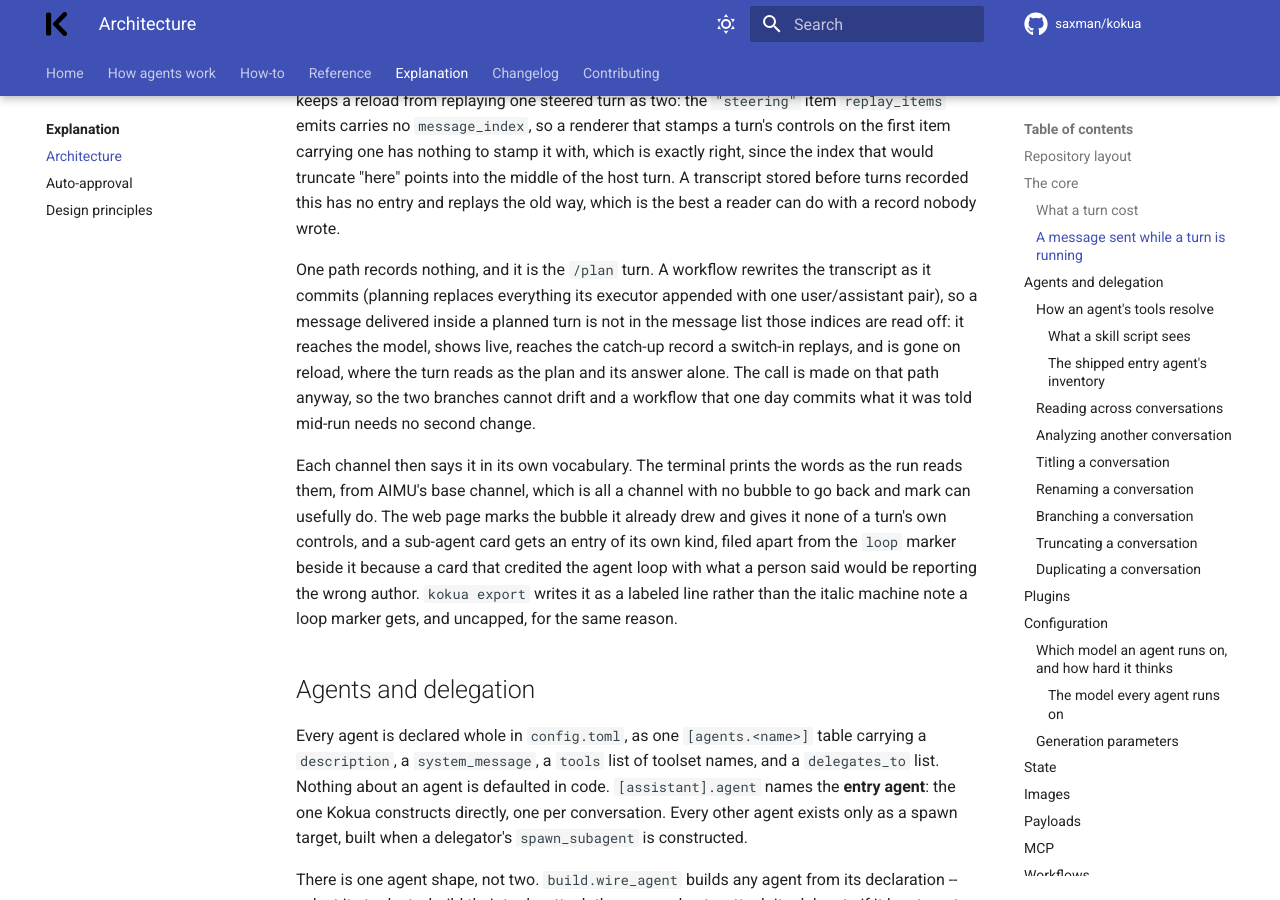
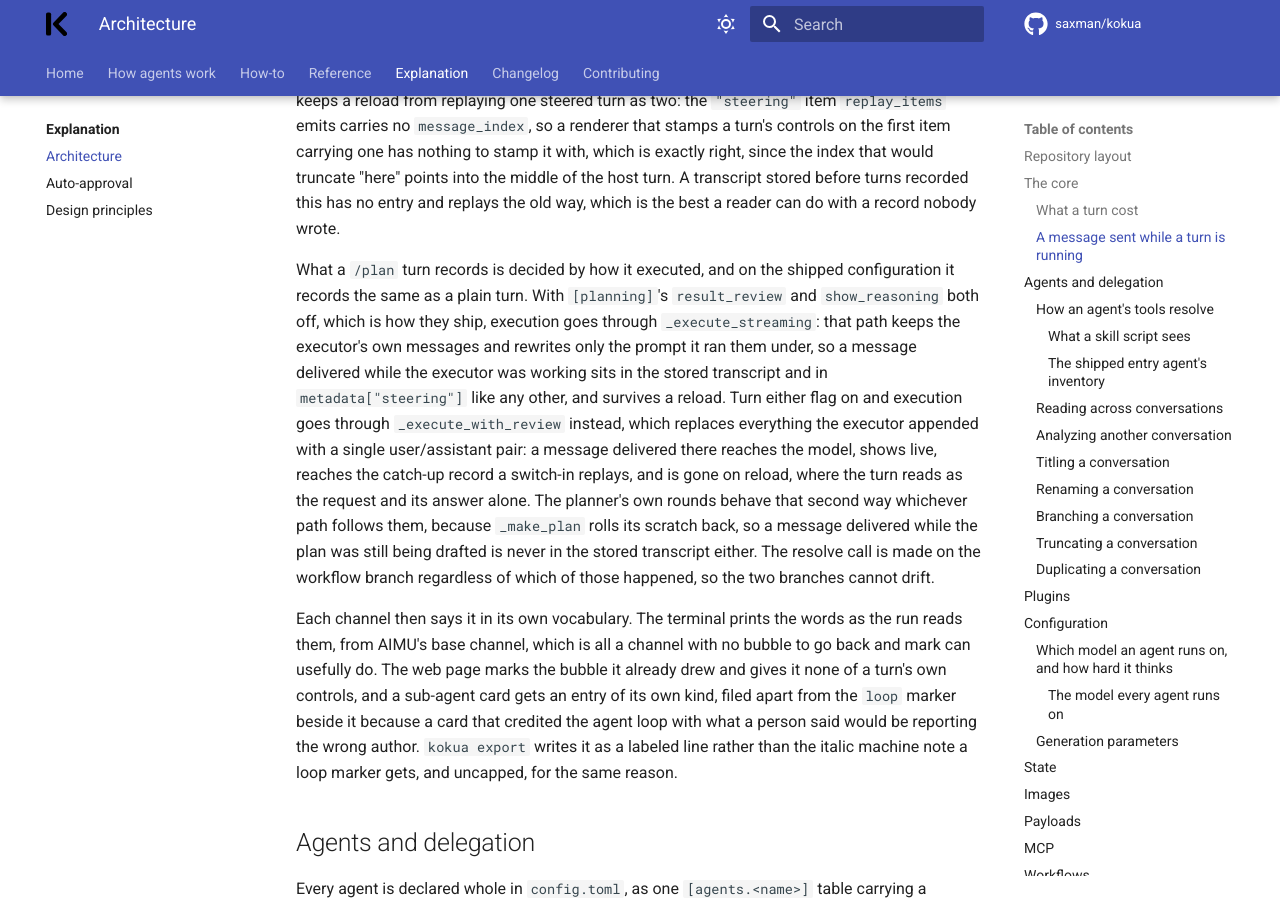
Before and after one commit to saxman/kokua, an MkDocs documentation site: the page built from docs/explanation/architecture.md, in a window 1280 px wide and 900 px high, scrolled down 7938 px. Built offline with MkDocs 1.6.1 and Material for MkDocs 9.7.7, drawn with Linux system fonts in a browser that asks for light colours; comment, search, counter and statistics services are not loaded.

Commit message:
docs: say which /plan configuration records steering, and fix the epoch that did not
Five prose and comment corrections from the branch's final review, plus one JS
expression.

The important one: three sites claimed a /plan turn records no steering, on the
reasoning that planning replaces everything its executor appended with one
user/assistant pair. That is true only of `_execute_with_review`. The shipped
default takes `_execute_streaming`, which keeps the executor's messages and
rewrites only the prompt, so a default planned turn whose executor round was
steered stores `metadata["steering"]` and keeps the message in the transcript.
Verified by driving both paths: the default records {'0': [3]} with the message
at index 3 and the redirected answer at 4, and `result_review=True` stores the
pair alone with no `steering` key. `core/turns.py`, the architecture page, and
the CHANGELOG now each say which configuration produces which outcome, and all
three say what the old text never did: the planner's own rounds are rolled back
on both paths, so a message delivered while the plan was being drafted is in
neither.

The JS: the page's per-load bubble-token epoch was
`(Math.random() + 1).toString(36).slice(2, 8)`, whose `+ 1` bought nothing. Both
0.5 and 1.5 render with a two-character prefix, so the slice returned "i" either
way, and a draw of exactly 0 returned an empty string; the comment above it used
0.5 as proof of the opposite. Now
`Math.floor(Math.random() * 36 ** 6).toString(36).padStart(6, "0")`, which is
exactly six characters for every draw because the width comes from the padding
rather than from the value.

Also: a test comment named index 3 as the steering message's position, where
index 3 is the `tool` result and the message is at 4; README and CHANGELOG said
"every worker a declared agent spawned", which parses as the spawner being
declared and so covers the composed worker it means to except; `core/steering.py`
opened by claiming every run in a turn opens a reader, which the narrowed
sentence below it contradicted; the entry cursor's note said planning "makes
several" entry-agent runs where the default makes two; the invariant-count test
carried a sixth copy of a number its own pin does not read; and
`steered_indices` claimed a foreign file costs a reader nothing, where a
wrong-shaped record raises.

Co-Authored-By: Claude Opus 5 (1M context) <noreply@anthropic.com>

```diff
--- a/docs/explanation/architecture.md
+++ b/docs/explanation/architecture.md
@@ -326,12 +326,18 @@ index that would truncate "here" points into the middle of the host turn. A tran
 turns recorded this has no entry and replays the old way, which is the best a reader can do with a
 record nobody wrote.
 
-One path records nothing, and it is the `/plan` turn. A workflow rewrites the transcript as it commits
-(planning replaces everything its executor appended with one user/assistant pair), so a message
-delivered inside a planned turn is not in the message list those indices are read off: it reaches the
-model, shows live, reaches the catch-up record a switch-in replays, and is gone on reload, where the
-turn reads as the plan and its answer alone. The call is made on that path anyway, so the two branches
-cannot drift and a workflow that one day commits what it was told mid-run needs no second change.
+What a `/plan` turn records is decided by how it executed, and on the shipped configuration it records
+the same as a plain turn. With `[planning]`'s `result_review` and `show_reasoning` both off, which is
+how they ship, execution goes through `_execute_streaming`: that path keeps the executor's own messages
+and rewrites only the prompt it ran them under, so a message delivered while the executor was working
+sits in the stored transcript and in `metadata["steering"]` like any other, and survives a reload.
+Turn either flag on and execution goes through `_execute_with_review` instead, which replaces
+everything the executor appended with a single user/assistant pair: a message delivered there reaches
+the model, shows live, reaches the catch-up record a switch-in replays, and is gone on reload, where
+the turn reads as the request and its answer alone. The planner's own rounds behave that second way
+whichever path follows them, because `_make_plan` rolls its scratch back, so a message delivered while
+the plan was still being drafted is never in the stored transcript either. The resolve call is made on
+the workflow branch regardless of which of those happened, so the two branches cannot drift.
 
 Each channel then says it in its own vocabulary. The terminal prints the words as the run reads them,
 from AIMU's base channel, which is all a channel with no bubble to go back and mark can usefully do. The
```
Also changed, not shown: CHANGELOG.md (+12 -6 lines), README.md (+1 -1 lines), 6 other files.
